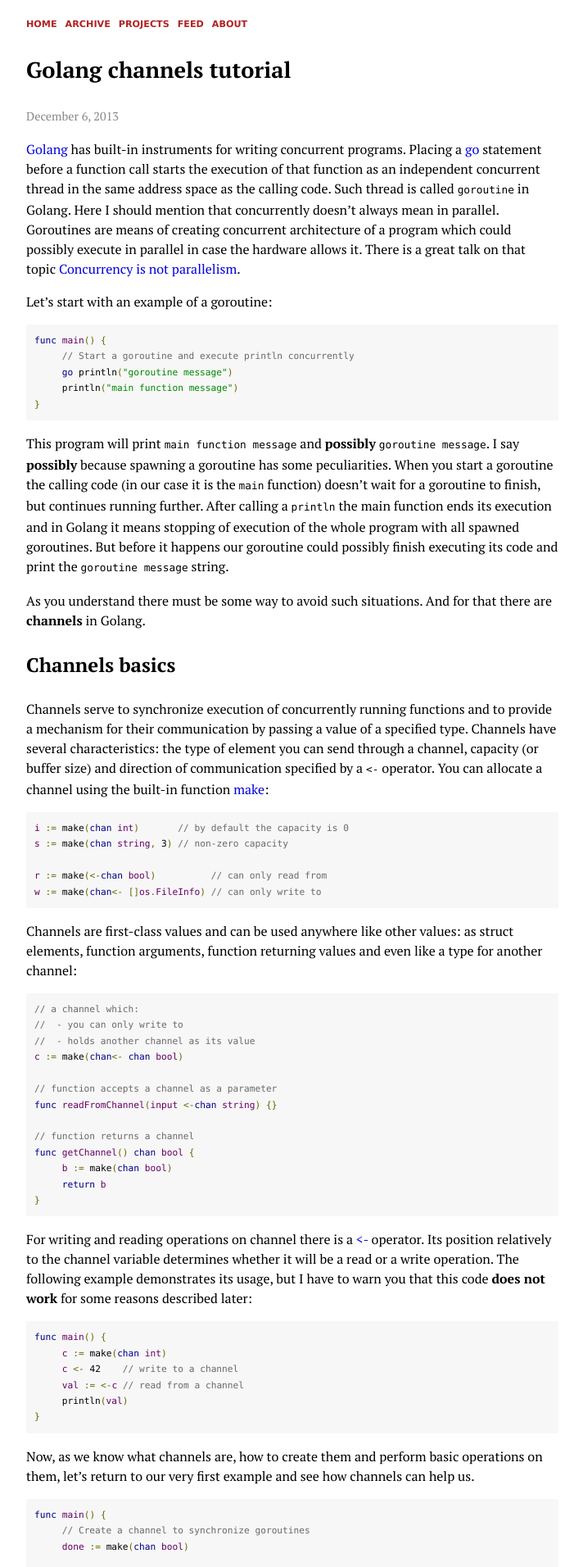
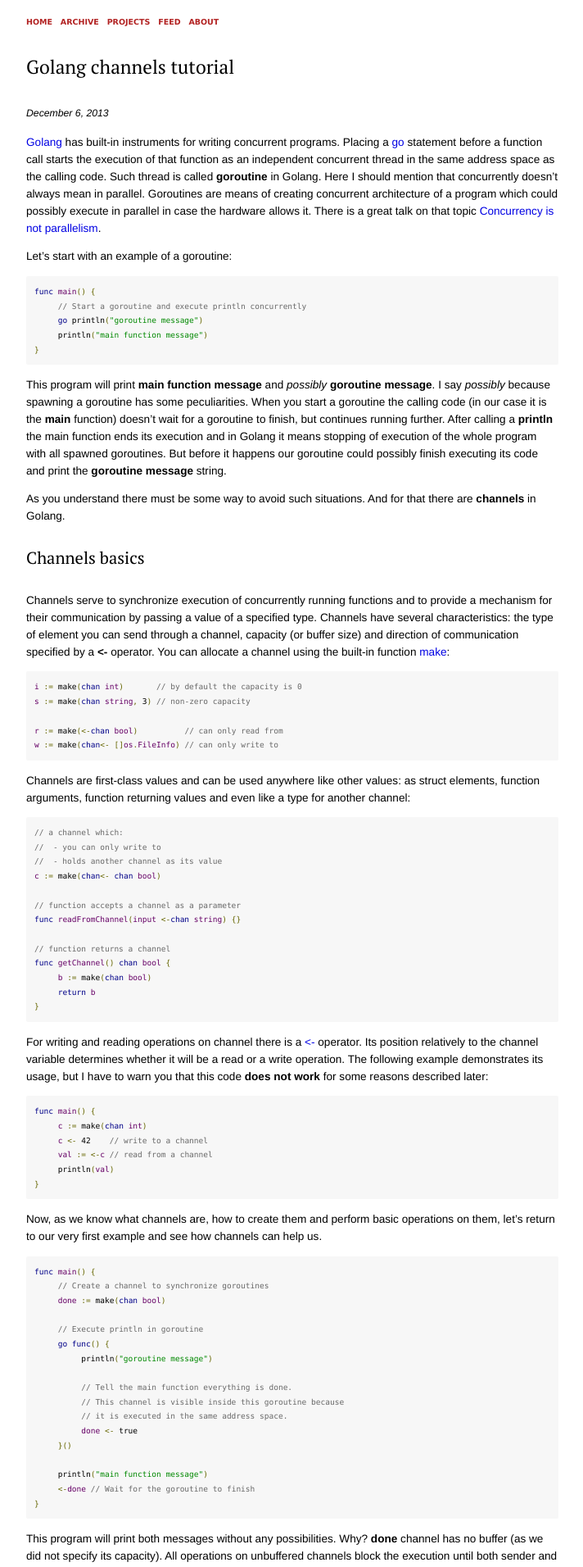
Before and after one commit to kalimatas/kalimatas.github.com, a Jekyll site: the page built from _posts/2013-12-06-golang-channels-tutorial.markdown, in a window 1280 px wide. Shown: the top 1912 px of the page at 82% size, without its empty margins (283-995 px from the left). Built offline with Jekyll 4.4.1, drawn with Linux system fonts in a browser that asks for light colours; comment, search, counter and statistics services are not loaded.

Commit message:
Back to Helvetica, haha

```diff
--- a/_posts/2013-12-06-golang-channels-tutorial.markdown
+++ b/_posts/2013-12-06-golang-channels-tutorial.markdown
@@ -17,7 +17,7 @@
 }
 {% endhighlight %}
 
-This program will print `main function message` and **possibly** `goroutine message`. I say **possibly** because spawning a goroutine has some peculiarities. When you start a goroutine the calling code (in our case it is the `main` function) doesn't wait for a goroutine to finish, but continues running further. After calling a `println` the main  function ends its execution and in Golang it means stopping of execution of the whole program with all spawned goroutines. But before it happens our goroutine could possibly finish executing its code and print the `goroutine message` string.
+This program will print `main function message` and *possibly* `goroutine message`. I say *possibly* because spawning a goroutine has some peculiarities. When you start a goroutine the calling code (in our case it is the `main` function) doesn't wait for a goroutine to finish, but continues running further. After calling a `println` the main  function ends its execution and in Golang it means stopping of execution of the whole program with all spawned goroutines. But before it happens our goroutine could possibly finish executing its code and print the `goroutine message` string.
 
 As you understand there must be some way to avoid such situations. And for that there are **channels** in Golang.
 
--- a/static/css/style.css
+++ b/static/css/style.css
@@ -1,6 +1,6 @@
 /* general */
 @import url('https://fonts.googleapis.com/css?family=PT+Serif:400,400i,700,700i&subset=cyrillic');
-body { font-family: "PT Serif", Georgia, serif; font-size: 16px; line-height: 24px; margin: 0; padding: 0; color: black; }
+body { font-family: Helvetica, sans-serif; font-size: 13.6px; line-height: 21px; margin: 0; padding: 0; color: black; }
 
 /* links */
 a:link { text-decoration: none; }
@@ -9,9 +9,11 @@
 a[href^="#"] { color: black; background: lightgoldenrodyellow; }
 
 /* headings */
-h1 { font-size: 1.7em; line-height: 1.2em; }
+h1 { font-size: 1.7em; line-height: 1.3em; }
 h1 > a[href^="#"], h2 > a[href^="#"], h3 > a[href^="#"] { background: white; }
-h2, h3, h4 {
+h1, h2, h3, h4 {
+    font-family: "PT Serif", Georgia, serif;
+    font-weight: normal;
     margin-top: 30px;
     margin-bottom: 30px;
 }
@@ -63,7 +65,7 @@
 /* index list */
 .entry > span { display: inline-block; margin: 0 5px; }
 .entry { margin-bottom: 2px; }
-.entry time, .not_found_list time { color: #24292e; font-size: 11px; font-family: Menlo, 'Bitstream Vera Sans Mono', 'Lucida Console', monospace; }
+.entry > time, .not_found_list time { color: #24292e; font-size: 11px; font-family: Menlo, 'Bitstream Vera Sans Mono', 'Lucida Console', monospace; }
 
 /* paginator */
 nav.pagination { margin-top: 20px; }
@@ -84,7 +86,7 @@
 ul#notes li .col-2 { display: table-cell; padding-left: 10px; }
 
 /* article */
-time { font-size: 0.9em; color: #888a85; }
+.main > time { font-size: 0.9em; color: black; font-style: italic; }
 blockquote { font-style: italic; }
 article ul, ol { padding-left: 30px; }
 ul.list_archive li { margin-bottom: 6px; }
@@ -101,9 +103,10 @@
 p > code, li > code {
     color: black;
     white-space: nowrap;
-    font-size: 0.80em;
-    /*font-weight: bold;*/
-    font-family: Menlo, 'Lucida Console', monospace;
+    /*font-size: 0.80em;*/
+    font-weight: bold;
+    font-family: Helvetica, sans-serif;
+    /*font-family: Menlo, 'Lucida Console', monospace;*/
 }
 
 figure {
@@ -112,7 +115,7 @@
     margin: 0;
 }
 
-.highlight pre { margin: 0; line-height: 1.15em; }
+.highlight pre { margin: 0; line-height: 1.3em; }
 .highlight code {
     font-family: Menlo, 'Lucida Console', monospace;
     font-size: 0.7em;
```
Also changed, not shown: _drafts/2018-10-05-java-in-memory-geospatial.md (added, +11 -0 lines).
